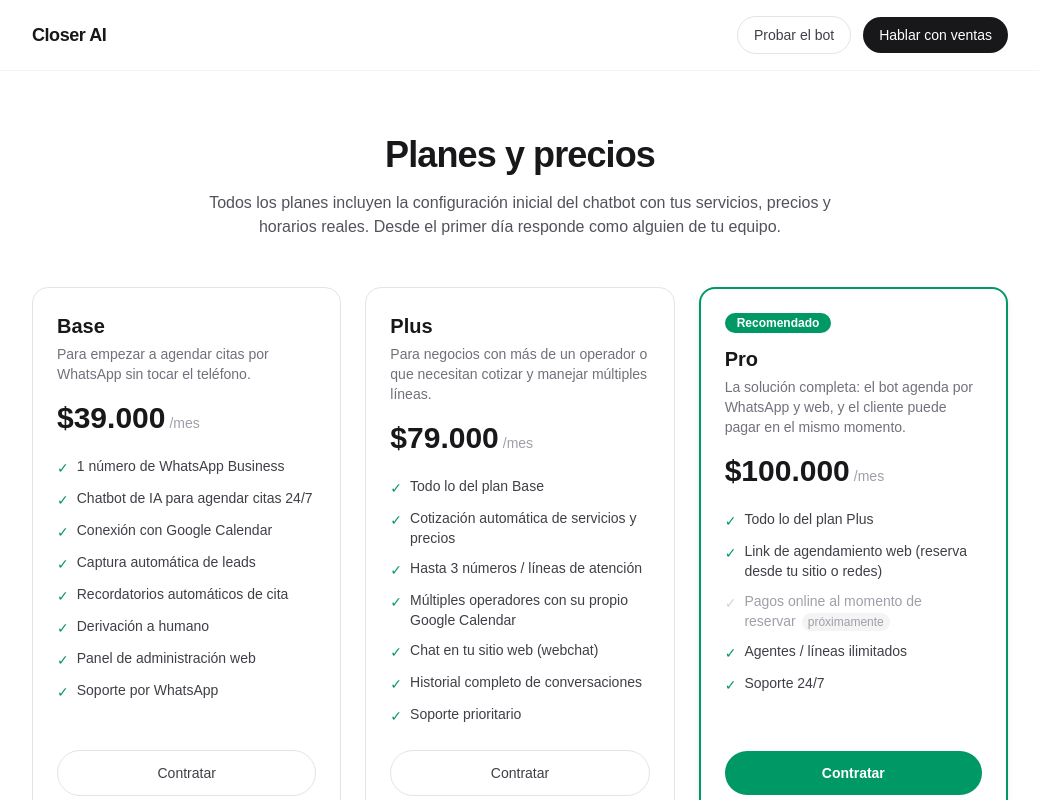
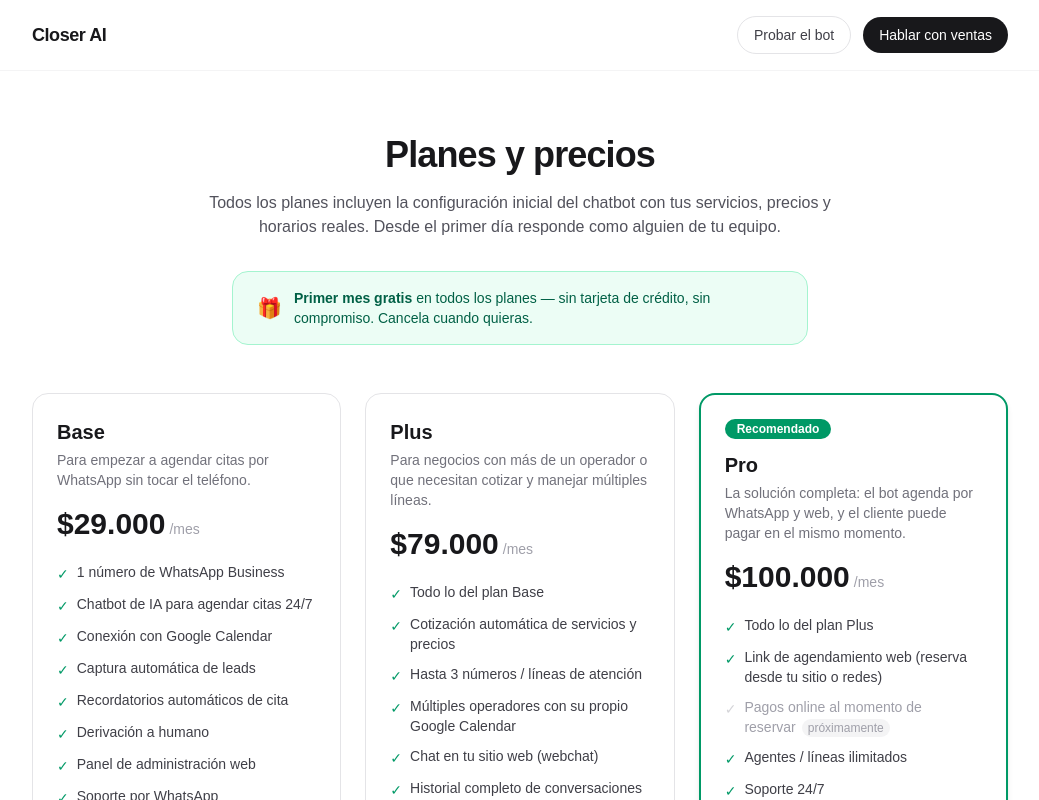
Before and after one commit to aahumada21/CLoserAIWEB, a Next.js app: page /precios in a window 1280 px wide. Shown: the top 800 px of the page, without its empty margins (120-1159 px from the left). Built offline with nearby package versions, Linux system fonts and the light colour scheme.

Commit message:
Lower Base to $29k/mes, add 1 free month to all plans

```diff
--- a/src/app/page.tsx
+++ b/src/app/page.tsx
@@ -242,6 +242,9 @@
               Cuéntanos de tu pyme y en menos de 72 horas tienes el chatbot
               funcionando con tus servicios y precios reales.
             </p>
+            <p className="mt-2 text-sm text-emerald-400">
+              🎁 Primer mes gratis en todos los planes. Sin tarjeta de crédito.
+            </p>
             <div className="mt-8 flex flex-col items-center justify-center gap-4 sm:flex-row">
               <Link
                 href="/contacto"
--- a/src/app/precios/page.tsx
+++ b/src/app/precios/page.tsx
@@ -10,7 +10,7 @@
 const planes = [
   {
     nombre: "Base",
-    precio: "$39.000",
+    precio: "$29.000",
     descripcion:
       "Para empezar a agendar citas por WhatsApp sin tocar el teléfono.",
     tag: null,
@@ -100,6 +100,14 @@
           </p>
         </div>
 
+        <div className="mx-auto mt-8 flex max-w-xl items-center justify-center gap-3 rounded-2xl border border-emerald-200 bg-emerald-50 px-6 py-4">
+          <span className="text-xl">🎁</span>
+          <p className="text-sm font-medium text-emerald-800">
+            <strong>Primer mes gratis</strong> en todos los planes — sin
+            tarjeta de crédito, sin compromiso. Cancela cuando quieras.
+          </p>
+        </div>
+
         <div className="mt-12 grid gap-6 sm:grid-cols-3">
           {planes.map((plan) => (
             <div
@@ -154,7 +162,7 @@
                     : "mt-6 rounded-full border border-zinc-200 px-4 py-3 text-center text-sm font-medium text-zinc-700 hover:bg-zinc-50"
                 }
               >
-                {plan.cta}
+                {plan.cta} — 1er mes gratis
               </Link>
             </div>
           ))}
```
